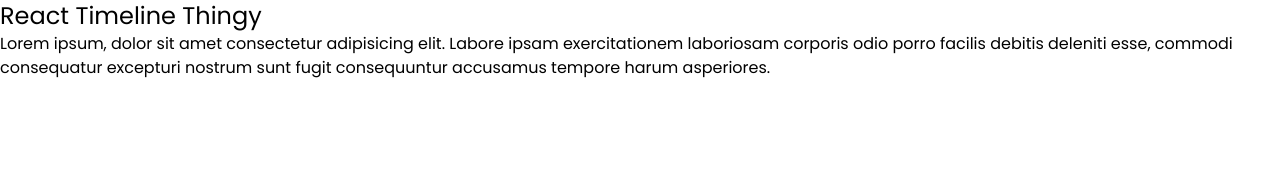
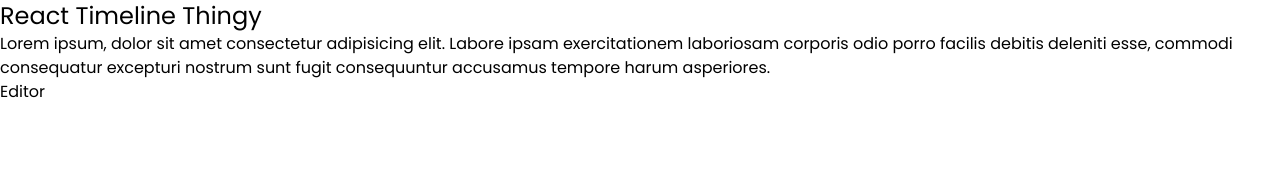
Before and after one commit to tsikatawill/timeline-editor, a React (Vite) app: page / in a window 1280 px wide. Shown: the top 170 px of the page. Built offline with nearby package versions, Linux system fonts and the light colour scheme.

Commit message:
link to editor page

```diff
--- a/src/App.tsx
+++ b/src/App.tsx
@@ -1,3 +1,5 @@
+import { Link } from "react-router-dom";
+
 function App() {
   return (
     <>
@@ -8,6 +10,8 @@ function App() {
         esse, commodi consequatur excepturi nostrum sunt fugit consequuntur
         accusamus tempore harum asperiores.
       </p>
+
+      <Link to="/editor">Editor</Link>
     </>
   );
 }
```
